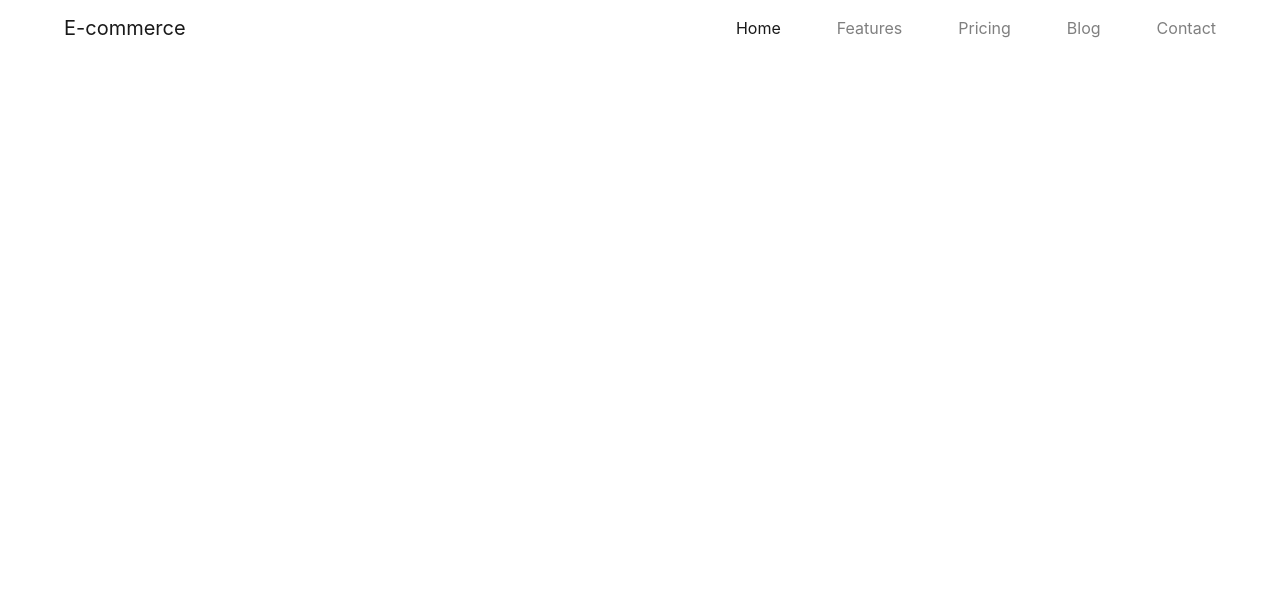
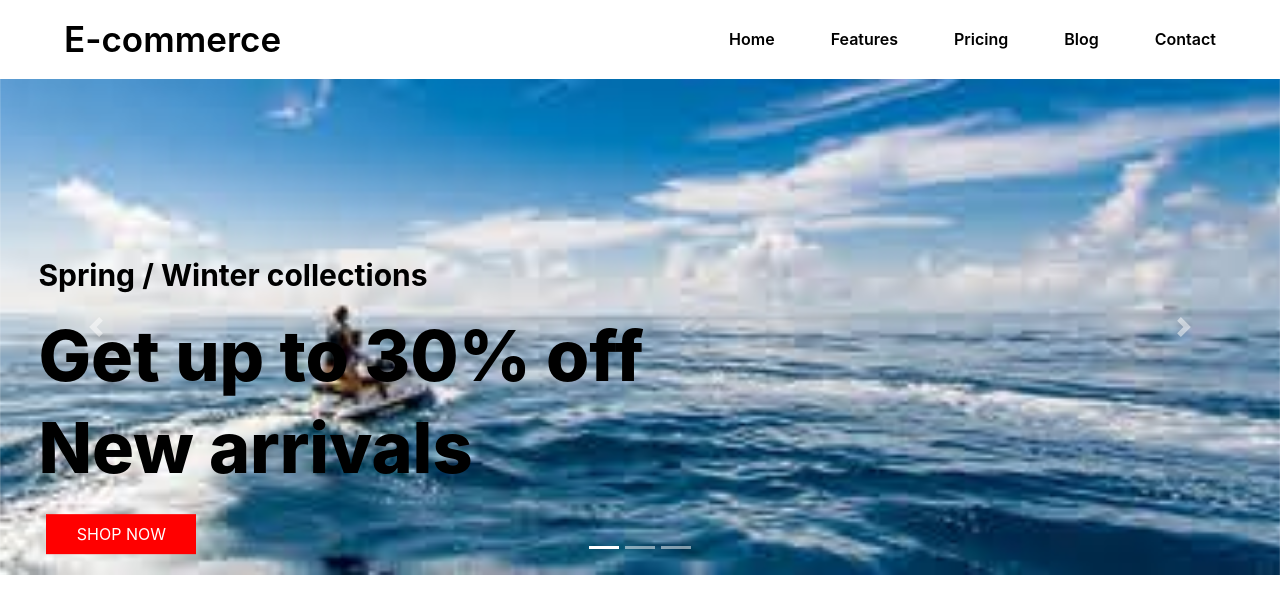
Before and after one commit to bellicose77/E-commerce-website, a plain HTML site: page index.html in a window 1280 px wide. Both pictures are taken after a click on the link "E-commerce". Drawn offline with nearby package versions, Linux system fonts and the light colour scheme.

Commit message:
Slider and navigation bar done

```diff
--- a/css/style.css
+++ b/css/style.css
@@ -3,3 +3,44 @@
     padding: 0;
     box-sizing: border-box;
 }
+.navbar-brand{
+    color: black;
+    font-size: 35px;
+    font-weight: 600;
+}
+.nav-link{
+    color: black;
+    font-weight: 600;
+}
+.carousel-caption {
+    position: absolute;
+    top: 60%;
+    transform: translateY(-80%);
+    left:3%;
+
+
+}
+.carousel-caption h1{
+    color: black;
+    font-weight: 800;
+    font-size: 70px;
+}
+.carousel-caption p{
+    color: black;
+    font-weight: 700;
+    font-size: 30px;
+}
+.btn0{
+    background-color: red;
+    height: 40px;
+    width: 150px;
+    color: white;
+    outline: none;
+    border: none;
+}
+.btn0:hover{
+    background-color: white;
+    color:red;
+    font-weight: 500;
+    transition: 0.4s;
+}
--- a/index.html
+++ b/index.html
@@ -1,5 +1,6 @@
 <!doctype html>
 <html lang="en">
+
 <head>
   <!-- Required meta tags -->
   <meta charset="utf-8">
@@ -11,10 +12,12 @@
 
   <title>E-commerce</title>
 </head>
+
 <body>
-    <nav class="navbar navbar-expand-lg navbar-light bh-white">
+  <nav class="navbar navbar-expand-lg bh-white">
     <a class="navbar-brand pl-5" href="#">E-commerce</a>
-        <button class="navbar-toggler" type="button" data-toggle="collapse" data-target="#navbarTogglerDemo02" aria-controls="navbarTogglerDemo02" aria-expanded="false" aria-label="Toggle navigation">
+    <button class="navbar-toggler" type="button" data-toggle="collapse" data-target="#navbarTogglerDemo02"
+      aria-controls="navbarTogglerDemo02" aria-expanded="false" aria-label="Toggle navigation">
       <span class="navbar-toggler-icon"></span>
     </button>
 
@@ -27,21 +30,95 @@
           <a class="nav-link pr-5" href="#">Features</a>
         </li>
         <li class="nav-item">
-              <a class="nav-link pr-5" href="#" >Pricing</a>
+          <a class="nav-link pr-5" href="#">Pricing</a>
         </li>
         <li class="nav-item">
-                <a class="nav-link pr-5" href="#" >Blog</a>
+          <a class="nav-link pr-5" href="#">Blog</a>
         </li>
         <li class="nav-item">
-                <a class="nav-link pr-5" href="#" >Contact</a>
+          <a class="nav-link pr-5" href="#">Contact</a>
         </li>
       </ul>
 
     </div>
   </nav>
+  <!-- end of nqv -->
 
-    <script src="https://code.jquery.com/jquery-3.4.1.slim.min.js" integrity="sha384-J6qa4849blE2+poT4WnyKhv5vZF5SrPo0iEjwBvKU7imGFAV0wwj1yYfoRSJoZ+n" crossorigin="anonymous"></script>
-    <script src="https://cdn.jsdelivr.net/npm/popper.js@1.16.0/dist/umd/popper.min.js" integrity="sha384-Q6E9RHvbIyZFJoft+2mJbHaEWldlvI9IOYy5n3zV9zzTtmI3UksdQRVvoxMfooAo" crossorigin="anonymous"></script>
-    <script src="https://stackpath.bootstrapcdn.com/bootstrap/4.4.1/js/bootstrap.min.js" integrity="sha384-wfSDF2E50Y2D1uUdj0O3uMBJnjuUD4Ih7YwaYd1iqfktj0Uod8GCExl3Og8ifwB6" crossorigin="anonymous"></script>
+  <div id="carouselExampleCaptions" class="carousel slide" data-ride="carousel" data-interval= "2000">
+    <ol class="carousel-indicators">
+      <li data-target="#carouselExampleCaptions" data-slide-to="0" class="active"></li>
+      <li data-target="#carouselExampleCaptions" data-slide-to="1"></li>
+      <li data-target="#carouselExampleCaptions" data-slide-to="2"></li>
+    </ol>
+    <div class="carousel-inner">
+      <div class="carousel-item active">
+        <img src="img/download (1).jfif" class="d-block w-100 " alt="...">
+        <div class="carousel-caption d-none d-md-block">
+          <div class="container">
+            <div class="row justify-content-start text-left">
+              <div class="col-lg-mx-auto">
+                <p>Spring / Winter collections</p>
+                <h1>Get up to 30% off</h1>
+                <h1>New arrivals</h1>
+                <button class="btn0 mt-3 ml-2">SHOP NOW</button>
+              </div>
+            </div>
+          </div>
+        </div>
+      </div>
+
+      <div class="carousel-item">
+        <img src="img/download (2).jfif" class="d-block w-100" alt="...">
+        <div class="carousel-caption d-none d-md-block">
+          <div class="container">
+            <div class="row justify-content-start text-left">
+              <div class="col-lg-mx-auto">
+                <p>Spring / Winter collections</p>
+                <h1>Get up to 30% off</h1>
+                <h1>New arrivals</h1>
+                <button class="btn0 mt-3 ml-2">SHOP NOW</button>
+              </div>
+            </div>
+          </div>
+        </div>
+      </div>
+
+      <div class="carousel-item">
+        <img src="img/download.jfif" class="d-block w-100" alt="...">
+        <div class="carousel-caption d-none d-md-block">
+          <div class="container">
+            <div class="row justify-content-start text-left">
+              <div class="col-lg-mx-auto">
+                <p>Spring / Winter collections</p>
+                <h1>Get up to 30% off</h1>
+                <h1>New arrivals</h1>
+                <button class="btn0 mt-3 ml-2">SHOP NOW</button>
+              </div>
+            </div>
+          </div>
+        </div>
+      </div>
+
+    </div>
+    <a class="carousel-control-prev" href="#carouselExampleCaptions" role="button" data-slide="prev">
+      <span class="carousel-control-prev-icon" aria-hidden="true"></span>
+      <span class="sr-only">Previous</span>
+    </a>
+    <a class="carousel-control-next" href="#carouselExampleCaptions" role="button" data-slide="next">
+      <span class="carousel-control-next-icon" aria-hidden="true"></span>
+      <span class="sr-only">Next</span>
+    </a>
+  </div>
+
+  <script src="https://code.jquery.com/jquery-3.4.1.slim.min.js"
+    integrity="sha384-J6qa4849blE2+poT4WnyKhv5vZF5SrPo0iEjwBvKU7imGFAV0wwj1yYfoRSJoZ+n"
+    crossorigin="anonymous"></script>
+  <script src="https://cdn.jsdelivr.net/npm/popper.js@1.16.0/dist/umd/popper.min.js"
+    integrity="sha384-Q6E9RHvbIyZFJoft+2mJbHaEWldlvI9IOYy5n3zV9zzTtmI3UksdQRVvoxMfooAo"
+    crossorigin="anonymous"></script>
+  <script src="https://stackpath.bootstrapcdn.com/bootstrap/4.4.1/js/bootstrap.min.js"
+    integrity="sha384-wfSDF2E50Y2D1uUdj0O3uMBJnjuUD4Ih7YwaYd1iqfktj0Uod8GCExl3Og8ifwB6"
+    crossorigin="anonymous"></script>
 </body>
+
 </html>
```
Also changed, not shown: img/download (1).jfif (added), img/download (2).jfif (added), img/download.jfif (added), 5 other files. Lines whose indentation alone changed are shown as unchanged.
